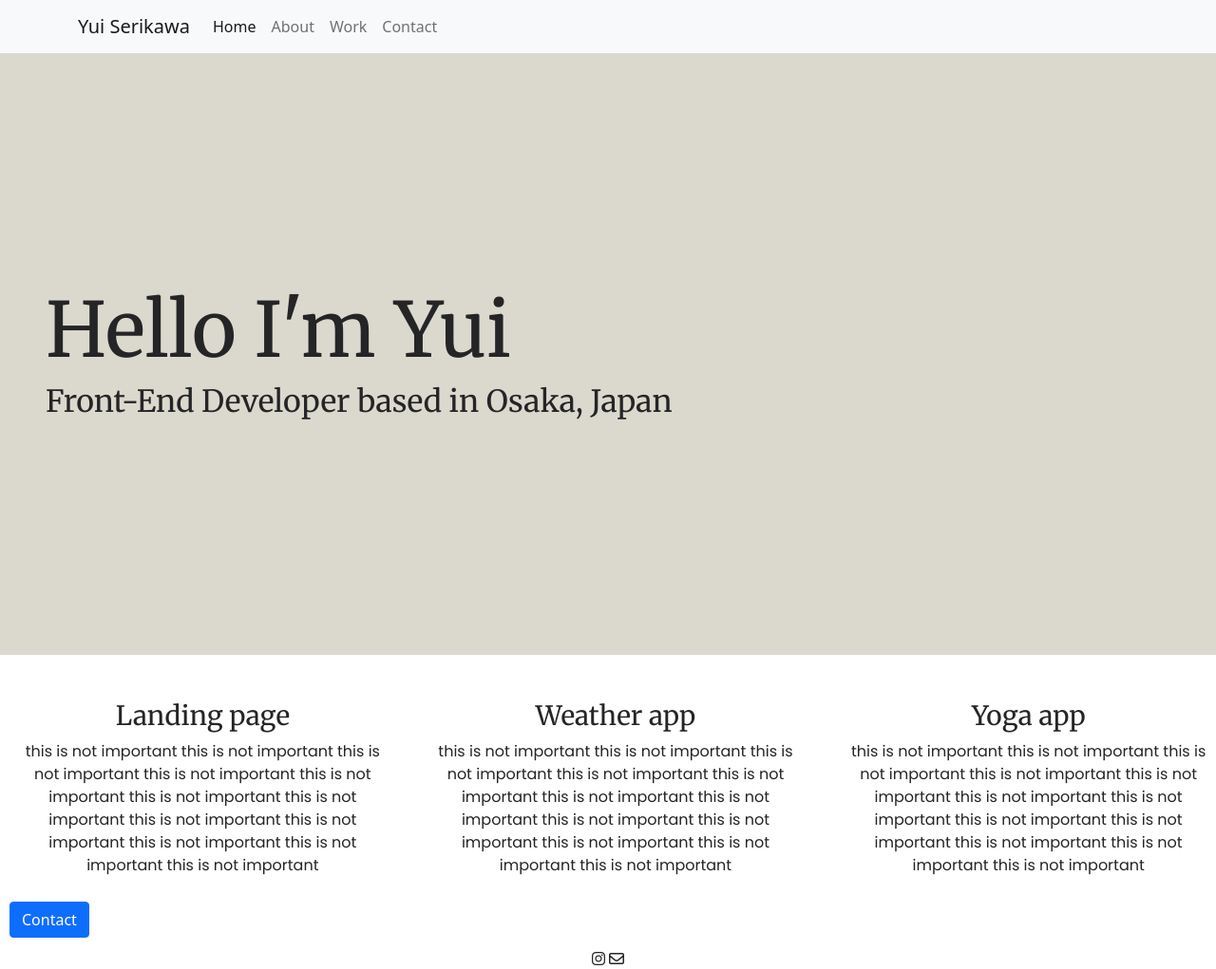
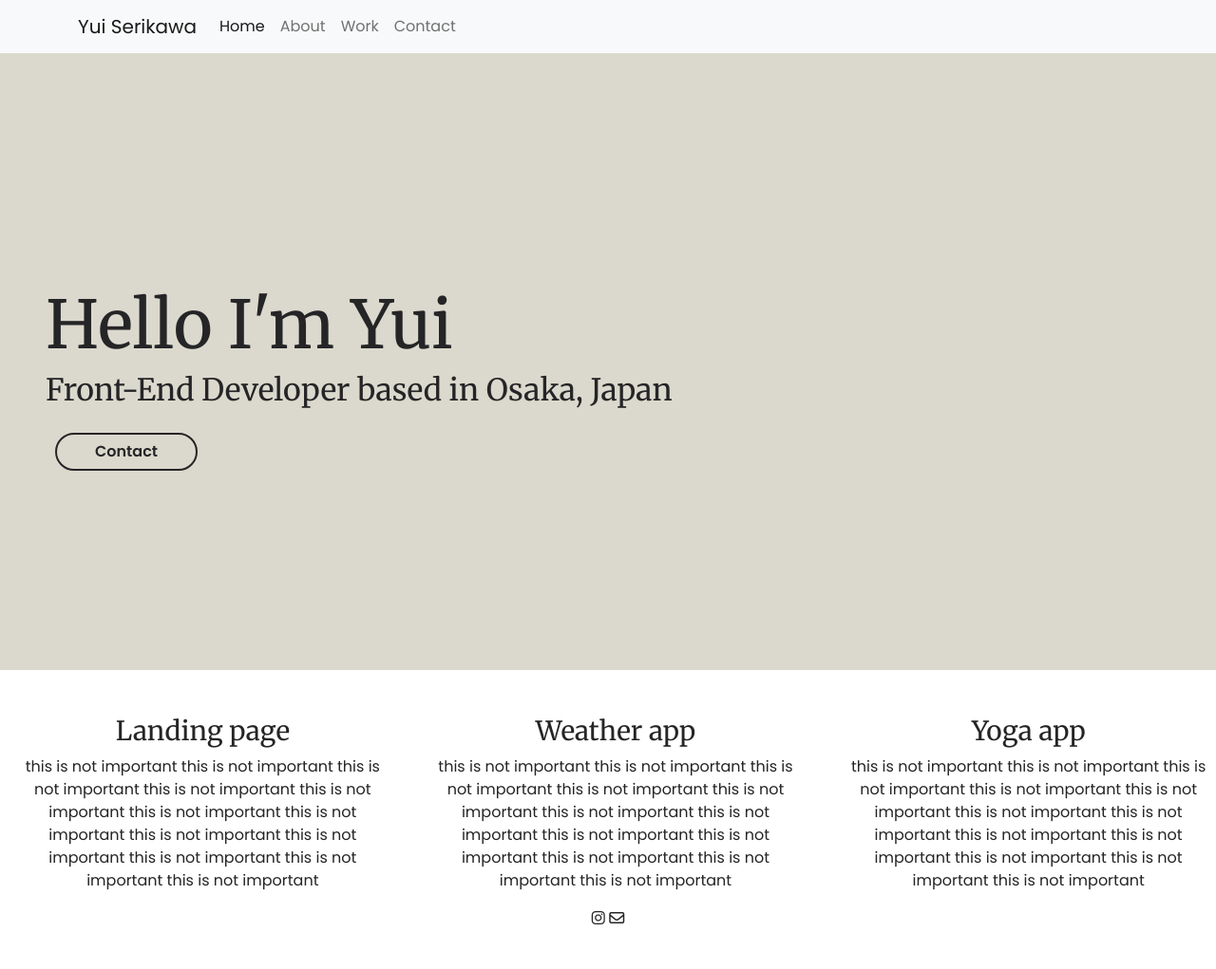
Before and after one commit to yuiscodes/portfolio-project-nov, a plain HTML site: page index.html in a window 1280 px wide. Shown: the whole page at 95% size. After the commit the page ends 980 px from the top, so only its background shows below. Drawn offline with nearby package versions, Linux system fonts and the light colour scheme.

Commit message:
Restyled button

```diff
--- a/index.html
+++ b/index.html
@@ -31,7 +31,7 @@
     <title>Front-End Developer | Yui Serikawa</title>
   </head>
   <body>
-    <div class="top-section">
+    <div class="hero">
       <nav class="navbar navbar-expand-lg navbar-light bg-light fixed-top">
         <div class="container">
           <a class="navbar-brand" href="/">Yui Serikawa</a>
@@ -65,9 +65,12 @@
         </div>
       </nav>
       <h1 class="text-start ms-5">Hello I'm Yui</h1>
-      <h2 class="text-start ms-5 mb-5">
+      <h2 class="text-start ms-5 mb-3">
         Front-End Developer based in Osaka, Japan
       </h2>
+         <div class="contact-section">
+      <a href="#" class="btn btn-contact ms-5">Contact</a>
+    </div>
     </div>
     <div class="container project-section"></div>
     <div class="row">
@@ -99,9 +102,7 @@
         </p>
       </div>
     </div>
-    <div class="contact-section">
-      <a href="#" class="btn btn-primary">Contact</a>
-    </div>
+
     <div class="social-links text-center">
       <i class="fa-brands fa-instagram"></i>
       <i class="fa-regular fa-envelope"></i>
--- a/src/style.css
+++ b/src/style.css
@@ -1,35 +1,52 @@
 :root {
-    --main-bg-color: #DBD9CD;
-    --accent-color: #DCDACE;
+  --main-bg-color: #dbd9cd;
+  --accent-color: #dcdace;
   --text-color: #252527;
-    --heading-font-family: 'Merriweather', serif;
-    --paragraph-font-family: 'Poppins', sans-serif;
-
+  --heading-font-family: "Merriweather", serif;
+  --default-font-family: "Poppins", sans-serif;
 }
 
-
 body {
-
+  font-family: var(--default-font-family);
   color: var(--text-color);
 }
 
-h1, h2, h3 {
+h1,
+h2,
+h3 {
   font-family: var(--heading-font-family);
   text-align: center;
 }
 
-h1 {
-    font-size: 80px;
-}
+
 
 p {
   font-family: var(--paragraph-font-family);
   text-align: center;
 }
 
-.top-section {
+.hero {
   padding: 300px 0 200px 0;
   background: var(--main-bg-color);
+}
+
+h1.text-start {
+    font-size: 70px;
+}
+
+.btn-contact {
+    background: var(--main-bg-color);
+    border: 2px solid var(--text-color);
+    color: var(--text-color);
+    font-weight: bold;
+    padding: 6px 40px;
+    border-radius: 24px;
+}
+
+.btn-contact:hover {
+    background: var(--text-color);
+    border: var(--text-color);
+    color: white;
 }
 
 .project-section {
@@ -38,3 +55,7 @@ p {
 .contact-section {
   padding: 10px;
 }
+
+.about-page, .contact-page, .work-page {
+    padding-top: 100px;
+}
```
Also changed, not shown: about.html (+3 -1 lines), contact.html (+3 -1 lines), work.html (+3 -1 lines). Lines whose indentation alone changed are shown as unchanged.
